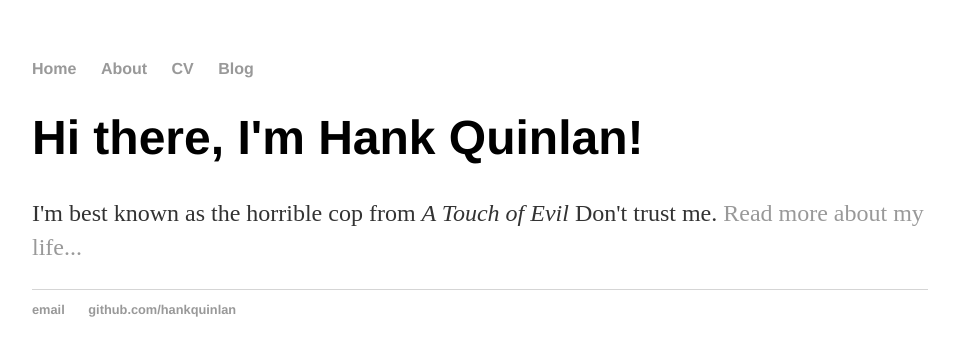
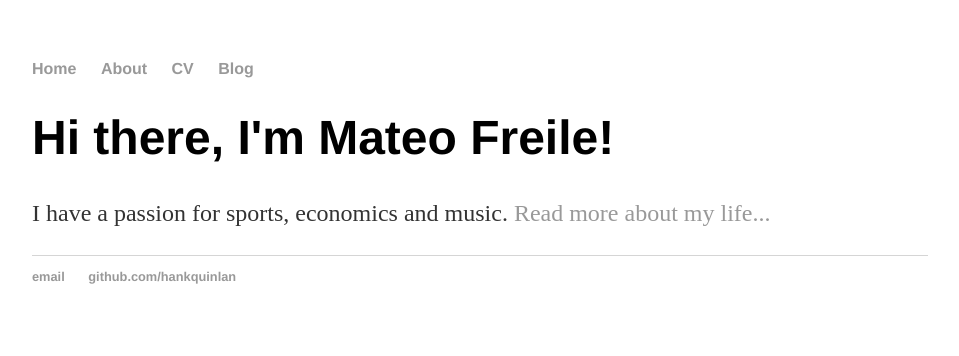
Before and after one commit to MateoFreile/MateoFreile, a Jekyll site: the page built from index.html, in a window 1280 px wide. Shown: the top 356 px of the page, without its empty margins (160-1119 px from the left). Built offline with Jekyll 4.4.1, drawn with Linux system fonts in a browser that asks for light colours.

Commit message:
Update index.html

```diff
--- a/index.html
+++ b/index.html
@@ -1,8 +1,8 @@
 ---
 layout: default
-title: Hank Quinlan, Horrible Cop
+title: Mateo Freile, Master in Economics Student
 ---
 <div class="blurb">
-	<h1>Hi there, I'm Hank Quinlan!</h1>
-	<p>I'm best known as the horrible cop from <em>A Touch of Evil</em> Don't trust me. <a href="/about">Read more about my life...</a></p>
+	<h1>Hi there, I'm Mateo Freile!</h1>
+	<p>I have a passion for sports, economics and music. <a href="/about">Read more about my life...</a></p>
 </div><!-- /.blurb -->
```
